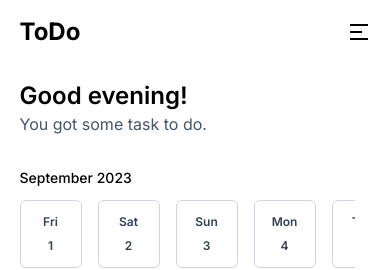
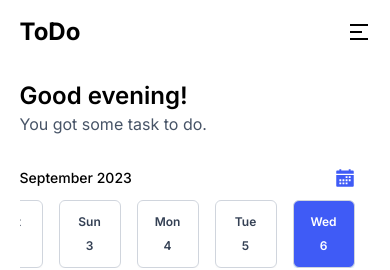
Before and after one commit to Okoli-Ryan/modern-todo-app, a React (Vite) app: page / in a window 390 px wide. Shown: the top 270 px of the page. Built offline with nearby package versions, Linux system fonts and the light colour scheme; no server answers.

Commit message:
added calender button to mobile screen

```diff
--- a/src/components/CalenderPicker/Calender.scss
+++ b/src/components/CalenderPicker/Calender.scss
@@ -25,7 +25,8 @@
 }
 
 thead {
-    margin-bottom: 1rem;
+    display: block;
+    margin-bottom: .5rem;
 }
 
 table {
--- a/src/pages/Home/components/tasks/components/DateList/DateList.tsx
+++ b/src/pages/Home/components/tasks/components/DateList/DateList.tsx
@@ -1,14 +1,33 @@
-import { format } from 'date-fns';
+import { Popover } from "antd";
+import { format } from "date-fns";
+import { IoCalendarSharp } from "react-icons/io5";
 
-import DateButton from './components/DateButton';
-import useDateList from './useDateList';
+import CalendarPicker from "@components/CalenderPicker";
+
+import DateButton from "./components/DateButton";
+import useDateList from "./useDateList";
 
 export default function DateList() {
-	const { daysArray, selectedDate } = useDateList();
+	const { daysArray, selectedDate, onDateSelect, isCalenderOpen, onChangeCalenderOpen } = useDateList();
 
 	return (
 		<div className="sticky z-20 py-4 bg-white top-16">
-			<h4 className="text-sm font-medium text-DarkGray">{`${format(selectedDate, "MMMM")} ${selectedDate.getFullYear()}`}</h4>
+			<div className="flex justify-between items-center">
+				<h4 className="text-sm font-medium text-DarkGray">{`${format(selectedDate, "MMMM")} ${selectedDate.getFullYear()}`}</h4>
+				<div className="flex lg:hidden">
+					<Popover
+						placement="bottom"
+						trigger="click"
+						destroyTooltipOnHide
+						open={isCalenderOpen}
+						onOpenChange={onChangeCalenderOpen}
+						content={<CalendarPicker onDateSelect={onDateSelect} selectedDate={selectedDate} />}>
+						<button>
+							<IoCalendarSharp className="text-xl text-primary" />
+						</button>
+					</Popover>
+				</div>
+			</div>
 			<div className="flex w-full gap-4 mt-3 overflow-auto">
 				{daysArray.map((date) => (
 					<DateButton key={`${date.toString()}`} date={date} />
--- a/src/pages/Home/components/tasks/components/DateList/components/DateButton/DateButton.tsx
+++ b/src/pages/Home/components/tasks/components/DateList/components/DateButton/DateButton.tsx
@@ -8,10 +8,11 @@ export interface IDateButton {
 }
 
 export function DateButton({ date }: { date: Date }) {
-	const { day, dayOfWeek, isCurrentDay, onSelectDate } = useDateButton(date);
+	const { day, dayOfWeek, isCurrentDay, onSelectDate, buttonRef } = useDateButton(date);
 
 	return (
 		<Button
+			ref={buttonRef}
 			type={isCurrentDay ? "primary" : "default"}
 			onClick={onSelectDate}
 			className="flex items-center justify-center flex-col gap-2 border-[1px] border-[#D0D5DD] px-4 py-2.5 min-w-[62px] min-h-[68px] rounded-md">
--- a/src/pages/Home/components/tasks/components/DateList/components/DateButton/useDateButton.ts
+++ b/src/pages/Home/components/tasks/components/DateList/components/DateButton/useDateButton.ts
@@ -1,9 +1,11 @@
 import { format, getDate, isSameDay, set } from 'date-fns';
+import { useLayoutEffect, useRef } from "react";
 
 import { useTaskContext } from '../../../../context/TaskContext';
 
 export default function useDateButton(date: Date) {
 	const { setSelectedDate, selectedDate } = useTaskContext();
+    const buttonRef = useRef<HTMLButtonElement>(null);
 
 	const isCurrentDay = isSameDay(date, selectedDate!);
 	const dayOfWeek = format(date, "E");
@@ -15,5 +17,12 @@ export default function useDateButton(date: Date) {
 		setSelectedDate(newDate);
 	}
 
-	return { isCurrentDay, dayOfWeek, day, onSelectDate };
+	useLayoutEffect(() => {
+		if (isCurrentDay) {
+			buttonRef.current?.scrollIntoView({ behavior: "smooth", block: "end", inline: "nearest" });
+		}
+	}),
+		[isCurrentDay];
+
+	return { isCurrentDay, dayOfWeek, day, buttonRef, onSelectDate };
 }
--- a/src/pages/Home/components/tasks/components/DateList/useDateList.ts
+++ b/src/pages/Home/components/tasks/components/DateList/useDateList.ts
@@ -1,19 +1,29 @@
 import { addDays, getDaysInMonth, startOfMonth } from "date-fns";
-import { useMemo } from "react";
+import { useMemo, useState } from "react";
 
 import { useTaskContext } from "../../context/TaskContext";
 
 export default function useDateList() {
-	const { selectedDate: currentDate } = useTaskContext();
+	const { selectedDate: currentDate, setSelectedDate } = useTaskContext();
+	const [isCalenderOpen, setIsCalenderOpen] = useState(false);
 
 	const selectedDate = currentDate ?? new Date();
 
 	const selectedMonth = selectedDate.getMonth();
 	const selectedYear = selectedDate.getFullYear();
 
+	function onDateSelect(date: Date) {
+		setSelectedDate(date);
+		setIsCalenderOpen(false);
+	}
+
+	function onChangeCalenderOpen(newOpen: boolean) {
+		setIsCalenderOpen(newOpen);
+	}
+
 	const daysArray = useMemo(() => generateDatesInMonth(selectedDate), [selectedMonth, selectedYear]);
 
-	return { daysArray, selectedDate };
+	return { daysArray, selectedDate, onDateSelect, onChangeCalenderOpen, isCalenderOpen };
 }
 
 function generateDatesInMonth(date: Date) {
--- a/src/pages/Home/components/tasks/components/TodoForm/TodoForm.tsx
+++ b/src/pages/Home/components/tasks/components/TodoForm/TodoForm.tsx
@@ -20,7 +20,18 @@ export interface ITodoForm {
 export default function TodoForm({ onClose, data, onAddTodo, onEditTodo }: ITodoForm) {
 	const inEditMode = !!data;
 
-	const { onSelectDate, currentDate, dateButtonLabel, setEndTime, setStartTime, onChangeTitle, handleSubmit, isLoading } = useTodoForm({
+	const {
+		onSelectDate,
+		currentDate,
+		dateButtonLabel,
+		setEndTime,
+		setStartTime,
+		onChangeTitle,
+		handleSubmit,
+		isLoading,
+		isCalenderOpen,
+		onChangeCalenderOpen,
+	} = useTodoForm({
 		onClose,
 		onAddTodo,
 		onEditTodo,
@@ -41,6 +52,8 @@ export default function TodoForm({ onClose, data, onAddTodo, onEditTodo }: ITodo
 					placement="topRight"
 					trigger="click"
 					destroyTooltipOnHide
+					open={isCalenderOpen}
+					onOpenChange={onChangeCalenderOpen}
 					content={<CalendarPicker onDateSelect={onSelectDate} selectedDate={currentDate} />}>
 					<Button className="p-0 text-sm small-btn">{dateButtonLabel}</Button>
 				</Popover>
--- a/src/pages/Home/components/tasks/components/TodoForm/useTodoForm.ts
+++ b/src/pages/Home/components/tasks/components/TodoForm/useTodoForm.ts
@@ -1,5 +1,5 @@
 import { format, isSameDay, set } from 'date-fns';
-import { ChangeEvent, useEffect, useState } from "react";
+import { ChangeEvent, useState } from "react";
 
 import { saveTodo, updateTodo } from '@/lib/todoLib';
 import { createTodoAsync, updateTodoAsync } from '@/lib/todoLibAsync';
@@ -19,6 +19,7 @@ export interface FormValues {
 export default function useTodoForm({ onClose, data, onAddTodo, onEditTodo }: ITodoForm) {
 	const { selectedDate, selectedTodo } = useTaskContext();
 	const [isLoading, setIsLoading] = useState(false);
+    const [isCalenderOpen, setIsCalenderOpen] = useState(false);
 	const [formValues, setFormValues] = useState<FormValues>({
 		startTime: data?.startTime || new Date(),
 		endTime: data?.endTime || new Date(),
@@ -34,6 +35,7 @@ export default function useTodoForm({ onClose, data, onAddTodo, onEditTodo }: IT
 
 	function onSelectDate(date: Date) {
 		setValue("currentDate", date);
+		setIsCalenderOpen(false);
 	}
 
 	function setStartTime(e: Date) {
@@ -50,6 +52,10 @@ export default function useTodoForm({ onClose, data, onAddTodo, onEditTodo }: IT
 
 	function onChangeTitle(e: ChangeEvent<HTMLTextAreaElement>) {
 		setValue("title", e.target.value);
+	}
+
+	function onChangeCalenderOpen(newOpen: boolean) {
+		setIsCalenderOpen(newOpen);
 	}
 
 	async function handleSubmitOnCreateMode(payload: Todo) {
@@ -100,6 +106,8 @@ export default function useTodoForm({ onClose, data, onAddTodo, onEditTodo }: IT
 		setEndTime,
 		handleSubmit,
 		selectedDate,
+		isCalenderOpen,
+		onChangeCalenderOpen,
 		isLoading,
 	};
 }
```
